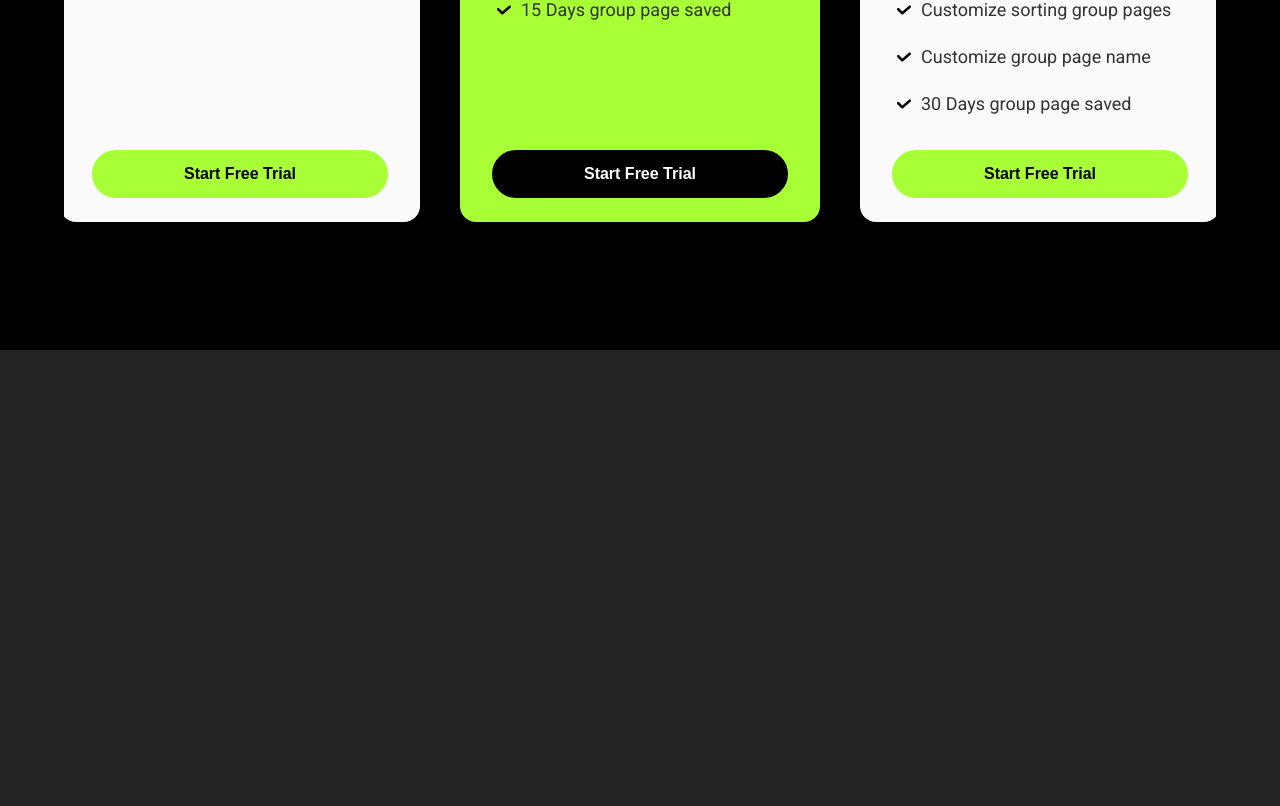
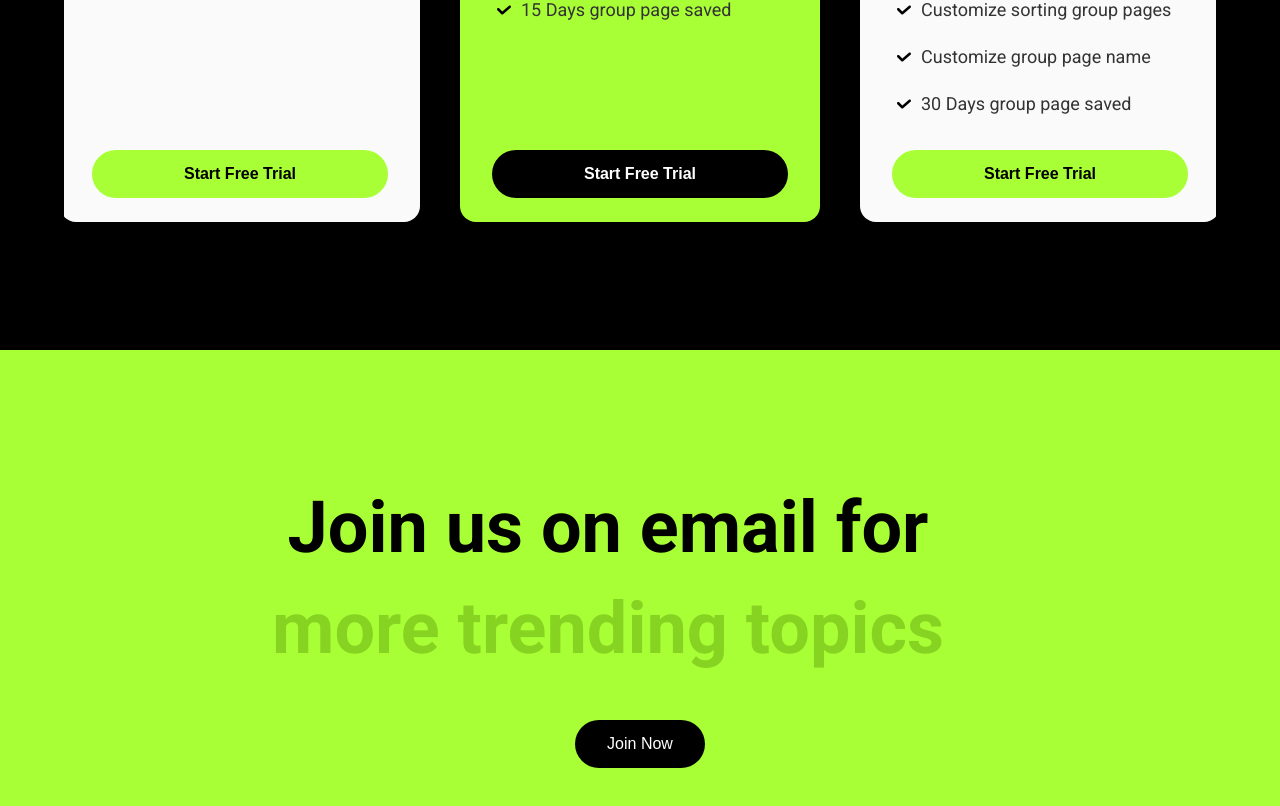
Before and after one commit to Mjas360/findtrend, a React (Vite) app: page / in a window 1280 px wide. Shown: the part 6261-7067 px from the top of the page. Before the commit the page ends 6611 px from the top, so only its background shows below. Built offline with nearby package versions, Linux system fonts and the light colour scheme.

Commit message:
Implement SectionFive.tsx

```diff
--- a/src/pages/landing-page/LandingPage.tsx
+++ b/src/pages/landing-page/LandingPage.tsx
@@ -3,6 +3,7 @@ import SectionTwo from "./components/SectionTwo";
 import SectionOne from "./components/SectionOne";
 import SectionThree from "./components/SectionThree";
 import SectionFour from "./components/SectionFour";
+import SectionFive from "./components/SectionFive";
 
 export default function LandingPage() {
   return (
@@ -12,6 +13,7 @@ export default function LandingPage() {
       <SectionTwo />
       <SectionThree />
       <SectionFour />
+      <SectionFive />
     </div>
   );
 }
--- /dev/null
+++ b/src/pages/landing-page/components/SectionFive.tsx
@@ -0,0 +1,33 @@
+import {
+  AppWrapperStyles,
+  SectionsStyles,
+  FlexWithCustomGapStyles,
+  H1,
+  ButtonStyles,
+} from "../../../custom-style-components/landingPageStyles";
+
+export default function SectionFive() {
+  return (
+    <AppWrapperStyles $bgColor="#A8FF35">
+      <SectionsStyles>
+        <FlexWithCustomGapStyles $vertical $gap={40} $minGap={32}>
+          <div style={{ width: "100vw" }}>
+            <H1 $maxFontsize={72} $minFontsize={32} $color="#000" $noWrap>
+              Join us on email for
+            </H1>
+            <H1 $maxFontsize={72} $minFontsize={32} $color="#87D322" $noWrap>
+              more trending topics
+            </H1>
+          </div>
+          <ButtonStyles
+            $btnType="primary"
+            $btnBgColor="#000"
+            $btnTextColor="#FFF"
+          >
+            Join Now
+          </ButtonStyles>
+        </FlexWithCustomGapStyles>
+      </SectionsStyles>
+    </AppWrapperStyles>
+  );
+}
```
